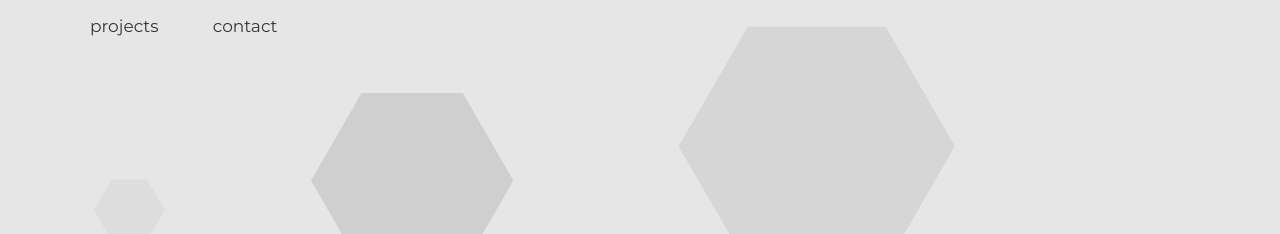
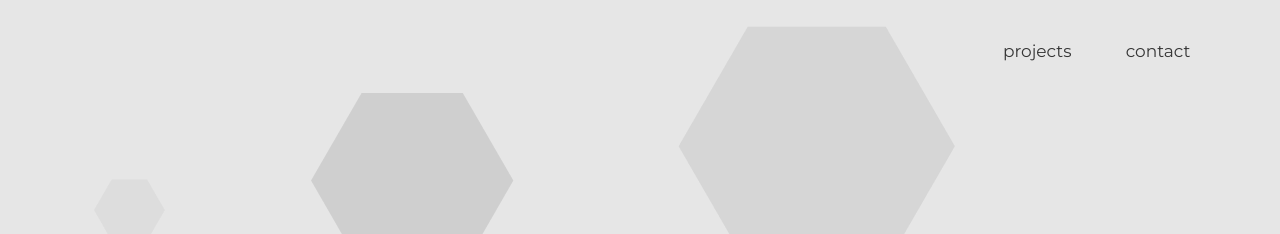
Before and after one commit to nitishp25/nitishp25.github.io, a plain HTML site: page index.html in a window 1280 px wide. Shown: the top 234 px of the page. Drawn offline with nearby package versions, Linux system fonts and the light colour scheme.

Commit message:
update main.css

```diff
--- a/css/main.css
+++ b/css/main.css
@@ -7,12 +7,6 @@ body {
     margin: 0;
     padding: 0;
     top: 0;
-<<<<<<< HEAD
-=======
-    position: fixed;
-    width: 100vw;
-    height: 100vh;
->>>>>>> 03b664fc3984fb2d5e971931eb4751b86dbd23be
     color: #363636;
 }
 
@@ -21,10 +15,7 @@ body {
 
     height: 100vh;
     background: #e6e6e6;
-<<<<<<< HEAD
     display: flex;
-=======
->>>>>>> 03b664fc3984fb2d5e971931eb4751b86dbd23be
 
 }
 
@@ -49,11 +40,7 @@ body {
 nav {
     position: absolute;
     float: right;
-<<<<<<< HEAD
     right: 7%;
-=======
-    margin-left: 75%;
->>>>>>> 03b664fc3984fb2d5e971931eb4751b86dbd23be
     padding-top: 25px;
     font-family: 'Montserrat', sans-serif;
 }
@@ -78,10 +65,7 @@ nav a {
 nav a:hover {
     font-size: 17.1px;
     color: #000000;
-<<<<<<< HEAD
     transition: 0.25s all;
-=======
->>>>>>> 03b664fc3984fb2d5e971931eb4751b86dbd23be
     border-bottom: 1px solid #000000;
 }
 
@@ -123,8 +107,4 @@ footer li a {
     font-size: 13px;
     font-weight: 100;
 }
-<<<<<<< HEAD
 */
-=======
-*/
->>>>>>> 03b664fc3984fb2d5e971931eb4751b86dbd23be
```
